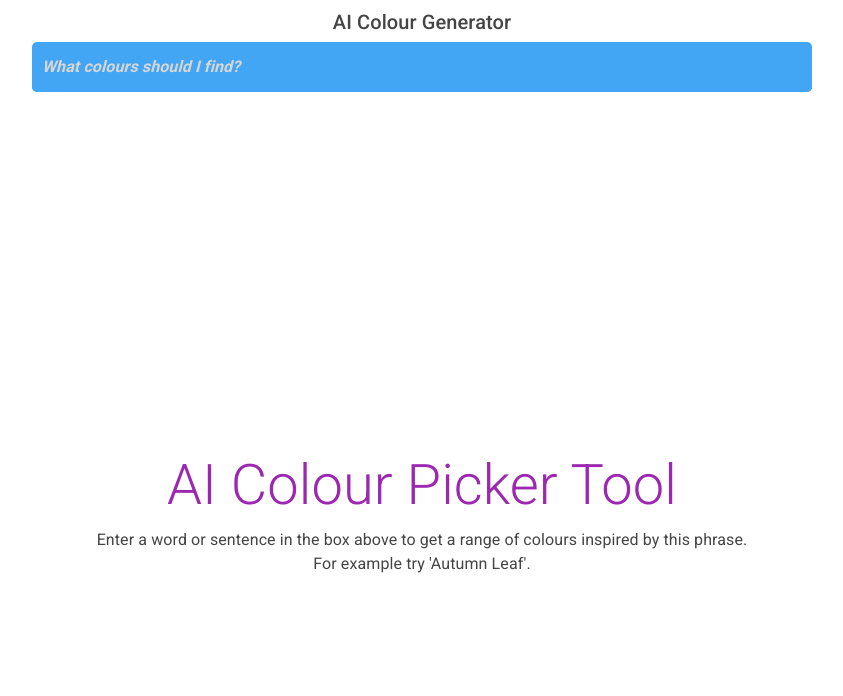
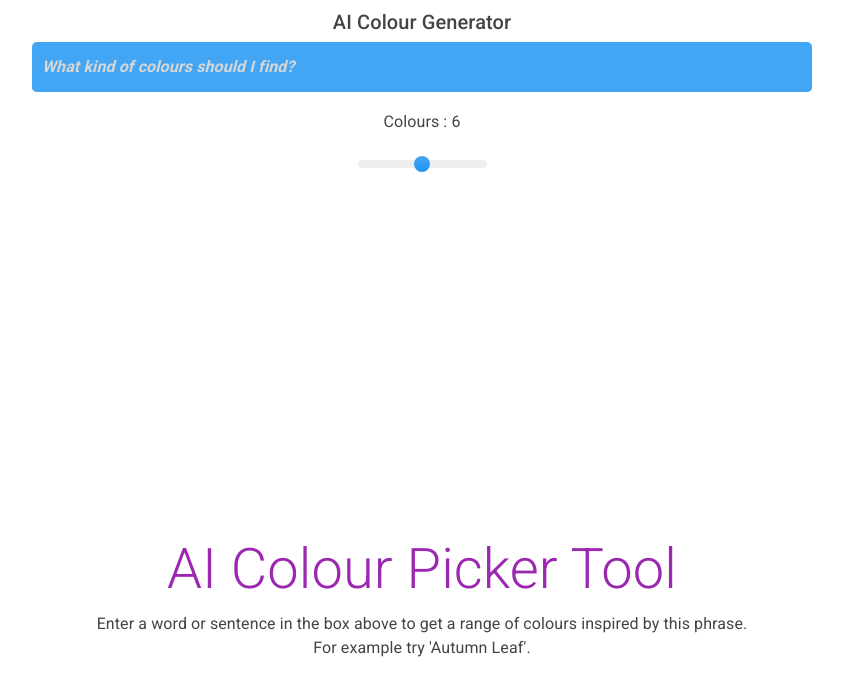
Before and after one commit to piyook/ai-colour-picker, a React (Vite) app: page / in a window 1280 px wide. Shown: the top 696 px of the page, without its empty margins (218-1061 px from the left). Built offline with nearby package versions, Linux system fonts and the light colour scheme; no server answers.

Commit message:
feat(): add slider and ability to vary number of colour results

```diff
--- a/src/App.css
+++ b/src/App.css
@@ -32,17 +32,12 @@
 	font-style: italic;
 }
 
-.Header_strapline {
-	align-self: flex-end;
-}
-
 .Header_slider {
-	/* max-width: 300px; */
 	display: flex;
 	flex-direction: row;
 	justify-content: center;
-	align-items: cemter;
-	background-color: bisque;
+	align-items: center;
+	/* margin: 10px 0px 0px 0px; */
 }
 
 .Header__userInput {
--- a/src/app.tsx
+++ b/src/app.tsx
@@ -1,6 +1,7 @@
 import React, { useState, useRef, useEffect } from 'react';
 import OpenAI from 'openai';
 import { AnimatePresence } from 'framer-motion';
+import FormRange from 'react-bootstrap/FormRange';
 import 'bootswatch/dist/materia/bootstrap.min.css';
 import LoadSpinner from './components/load-spinner';
 import './App.css';
@@ -20,11 +21,27 @@ const openai = new OpenAI({
 function App(): React.JSX.Element {
 	const [aiColourData, setAiColourData] = useState<ColourData>();
 	const [isLoading, setIsLoading] = useState(false);
+	const [numberOfColours, setNumberOfColours] = useState('6');
 	const inputData = useRef<HTMLInputElement>(null);
+
+	const slider = useRef<HTMLInputElement>(null);
 
 	useEffect(() => {
 		if (inputData.current) inputData.current.focus();
 	});
+
+	const rangeHandler = () => {
+		if (slider?.current) {
+			let currentValue = Math.floor(Number.parseInt(slider.current.value, 10) / 5);
+			if (currentValue === 0) {
+				currentValue = 1;
+			}
+
+			setNumberOfColours(currentValue.toString());
+
+			setAiColourData(undefined);
+		}
+	};
 
 	const submitHandler = async (event: React.KeyboardEvent<HTMLInputElement>) => {
 		// Screen out empty values or any key press that is not 'enter'
@@ -45,7 +62,7 @@ function App(): React.JSX.Element {
 			messages: [
 				{
 					role: 'user',
-					content: `Return only an array of a complemetary palette of six colours as hex values in json format based ${inputData.current.value}, including colour, hex, contrastingColourHex
+					content: `Return only an array of a complemetary palette of ${numberOfColours} colours as hex values in json format based ${inputData.current.value}, including colour, hex, contrastingColourHex
 			and description as keys in an object with colours as a key arranged in order of darkest colours first. Dont include any other text in your response.`,
 				},
 			],
@@ -72,7 +89,6 @@ function App(): React.JSX.Element {
 			completion?.choices[0].message.content ?? 'error';
 
 		setIsLoading(false);
-		console.log(OaiAnswer);
 
 		// Add new question and answers to array in state to trigger re-render
 		setAiColourData({
@@ -87,15 +103,19 @@ function App(): React.JSX.Element {
 			<AnimatePresence>{isLoading && <LoadSpinner />}</AnimatePresence>
 			<header className="Header">
 				<div>
-					<h5 className="Header_strapline">AI Colour Generator</h5>
+					<h5>AI Colour Generator</h5>
 				</div>
 				<input
 					ref={inputData}
 					className="Header__userInput text-white bg-primary fw-bold "
 					type="text"
-					placeholder="What colours should I find?"
+					placeholder="What kind of colours should I find?"
 					onKeyUp={submitHandler}
 				/>
+				<div>Colours : {numberOfColours}</div>
+				<div className="Header_slider">
+					<FormRange ref={slider} onChange={rangeHandler} />
+				</div>
 			</header>
 			{!aiColourData && <IntroBox />}
 			<AnimatePresence>
```
